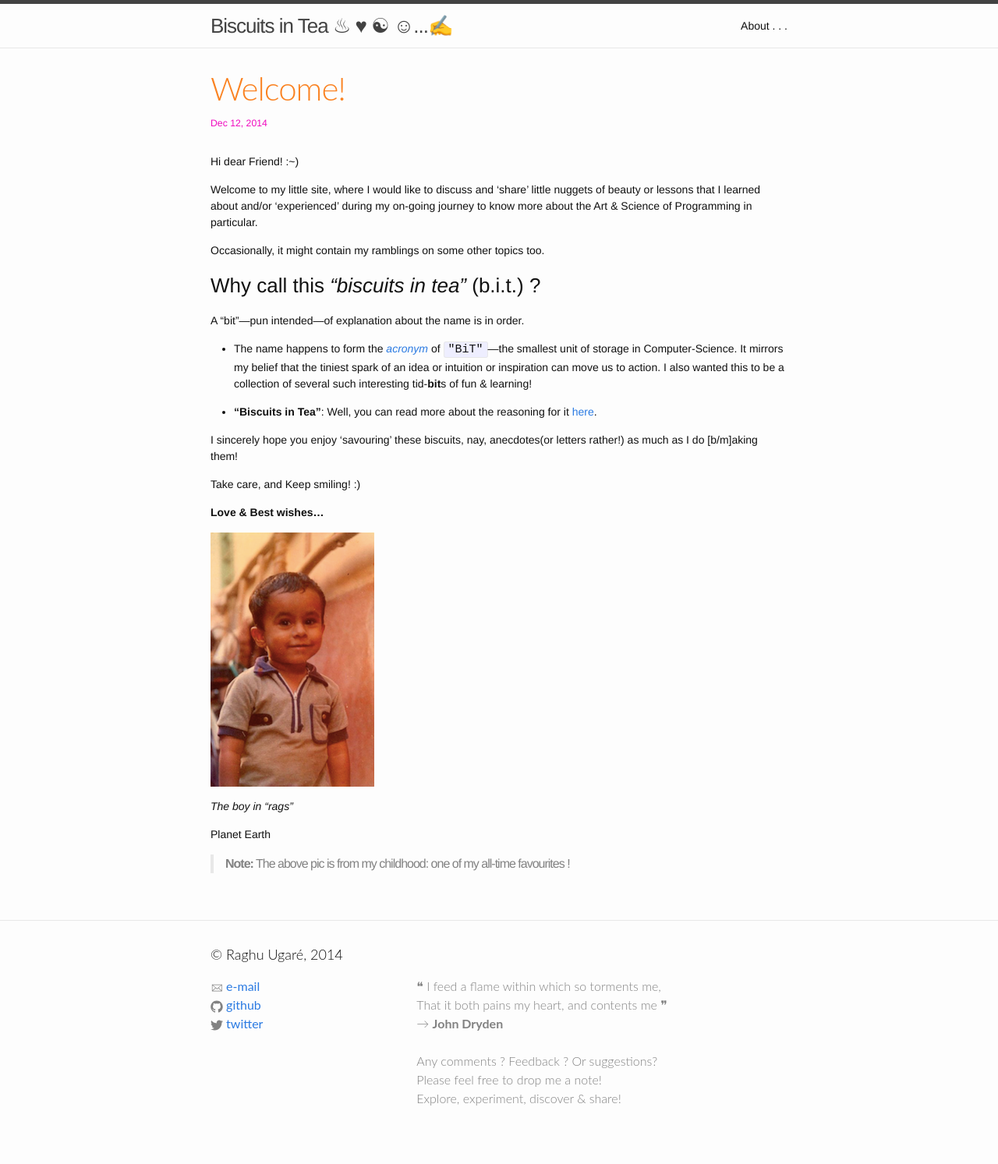
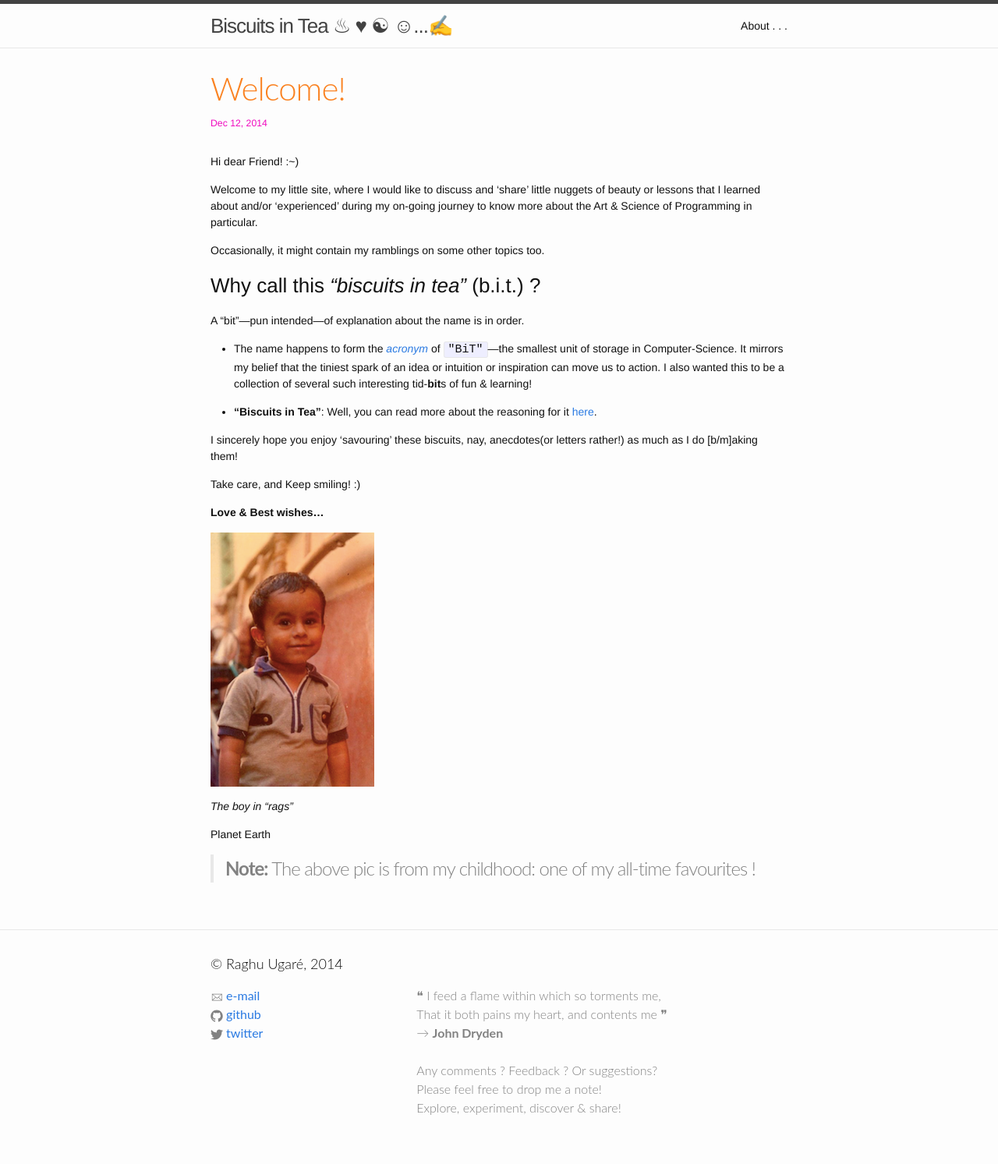
Before and after one commit to raghuugare/raghuugare.bkup, a Jekyll site: the page built from _posts/2014-12-12-welcome.markdown, in a window 1280 px wide. Shown: the whole page at 78% size. Built offline with Jekyll 4.4.1, drawn with Linux system fonts in a browser that asks for light colours.

Commit message:
Trying to make block-quote more readable...

```diff
--- a/_sass/_base.scss
+++ b/_sass/_base.scss
@@ -112,7 +112,7 @@ blockquote {
     color: $grey-color;
     border-left: 4px solid $grey-color-light;
     padding-left: $spacing-unit / 2;
-    // font-family: $blockquote-font-family;
+    font-family: $blockquote-font-family;
     font-style: $blockquote-font-style;
     font-weight: $blockquote-font-weight;
     font-size: $blockquote-font-size;
--- a/css/main.scss
+++ b/css/main.scss
@@ -6,9 +6,9 @@
 // ===========================================
 // My variables
 
-$blockquote-font-family: sans-serif;
+$blockquote-font-family: lato, sans-serif;
 $blockquote-font-style: normal;
-$blockquote-font-size: 16px;
+$blockquote-font-size: 24px;
 $blockquote-font-weight: 300;
 
 $code-font-family: anonymous-pro, monospace;
```
